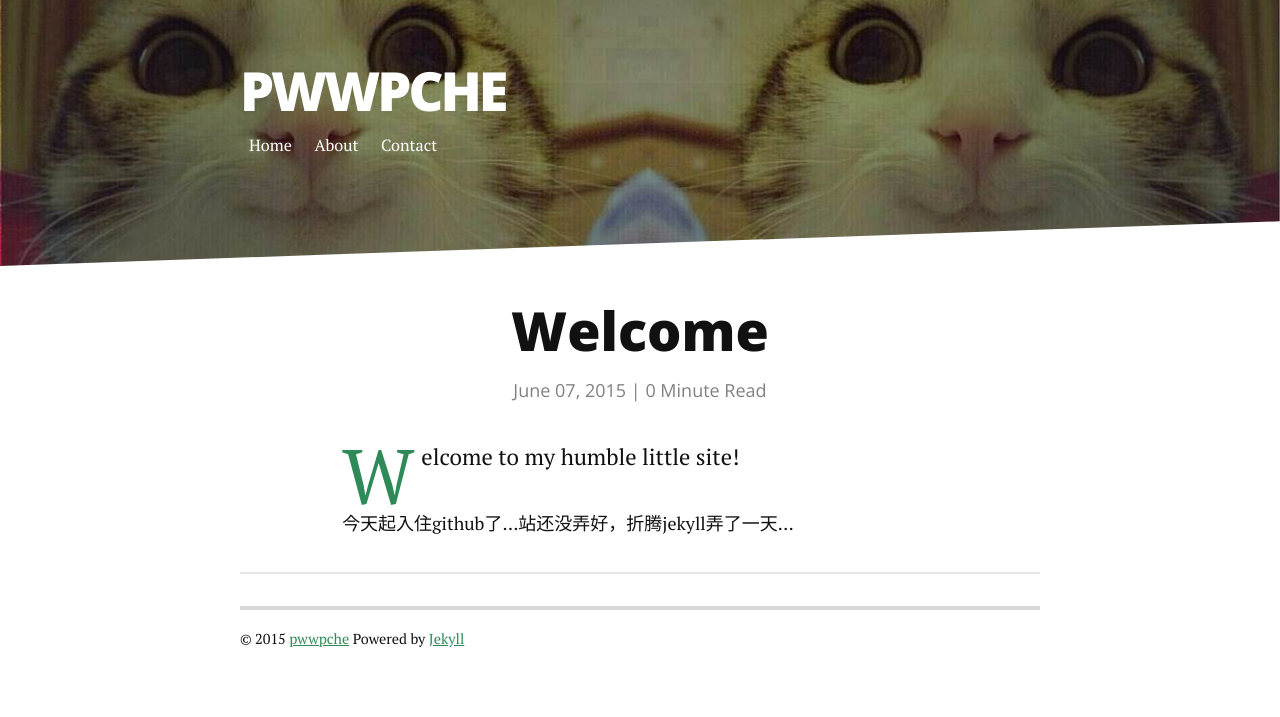
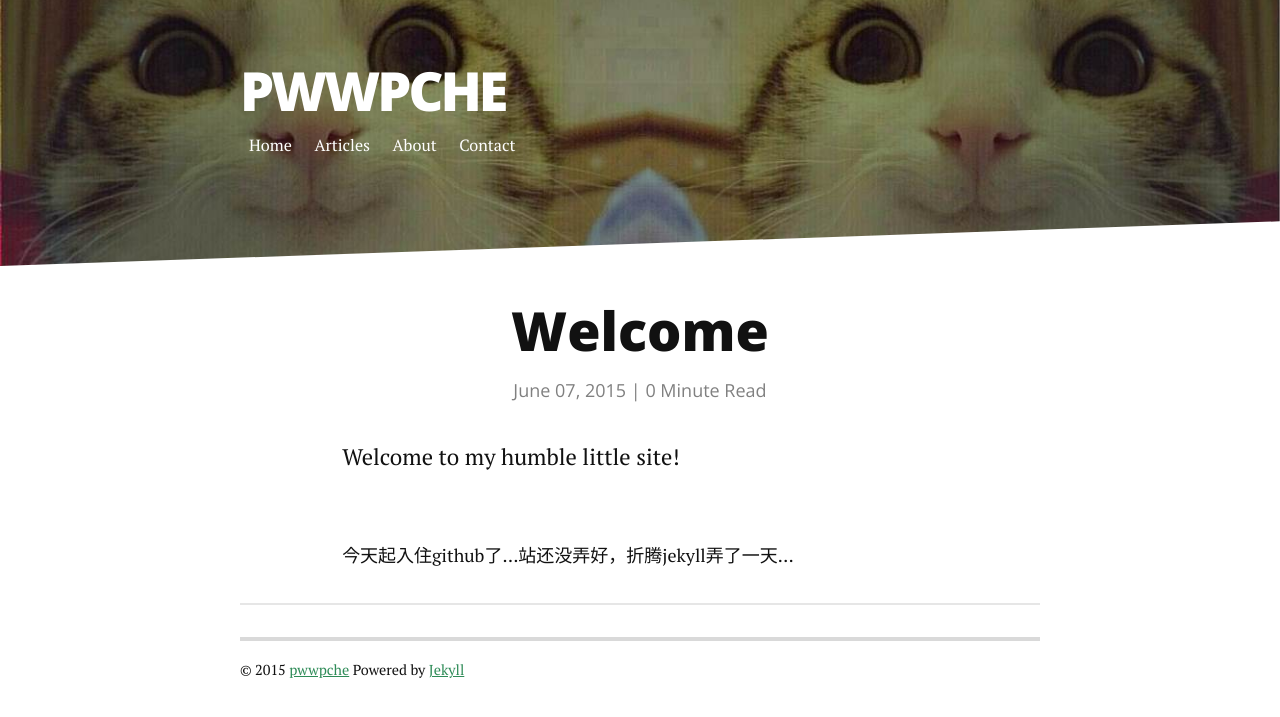
Before and after one commit to pwwpche/pwwpche.github.io, a Jekyll site: the page built from _posts/2015-6-7-welcome.markdown, in a window 1280 px wide. Shown: the top 717 px of the page. Built offline with Jekyll 4.4.1, drawn with Linux system fonts in a browser that asks for light colours; nearby versions of some CDN libraries; Markdown is read by kramdown in place of the engine named in the settings.

Commit message:
Add article column

```diff
--- a/_config.yml
+++ b/_config.yml
@@ -13,6 +13,8 @@ paginate: 5
 navigation:
  - title: Home
    url: /index.html
+ - title: Articles
+   url: /articles
  - title: About
    url: /about
  - title: Contact
--- a/_posts/2015-6-7-welcome.markdown
+++ b/_posts/2015-6-7-welcome.markdown
@@ -4,6 +4,6 @@ title:  "Welcome"
 date:   2015-6-7
 ---
 
-<p class="intro"><span class="dropcap">W</span>elcome to my humble little site!</p>
-
+<p class="intro">Welcome to my humble little site!</p>
+<br>
 今天起入住github了...站还没弄好，折腾jekyll弄了一天...
```
